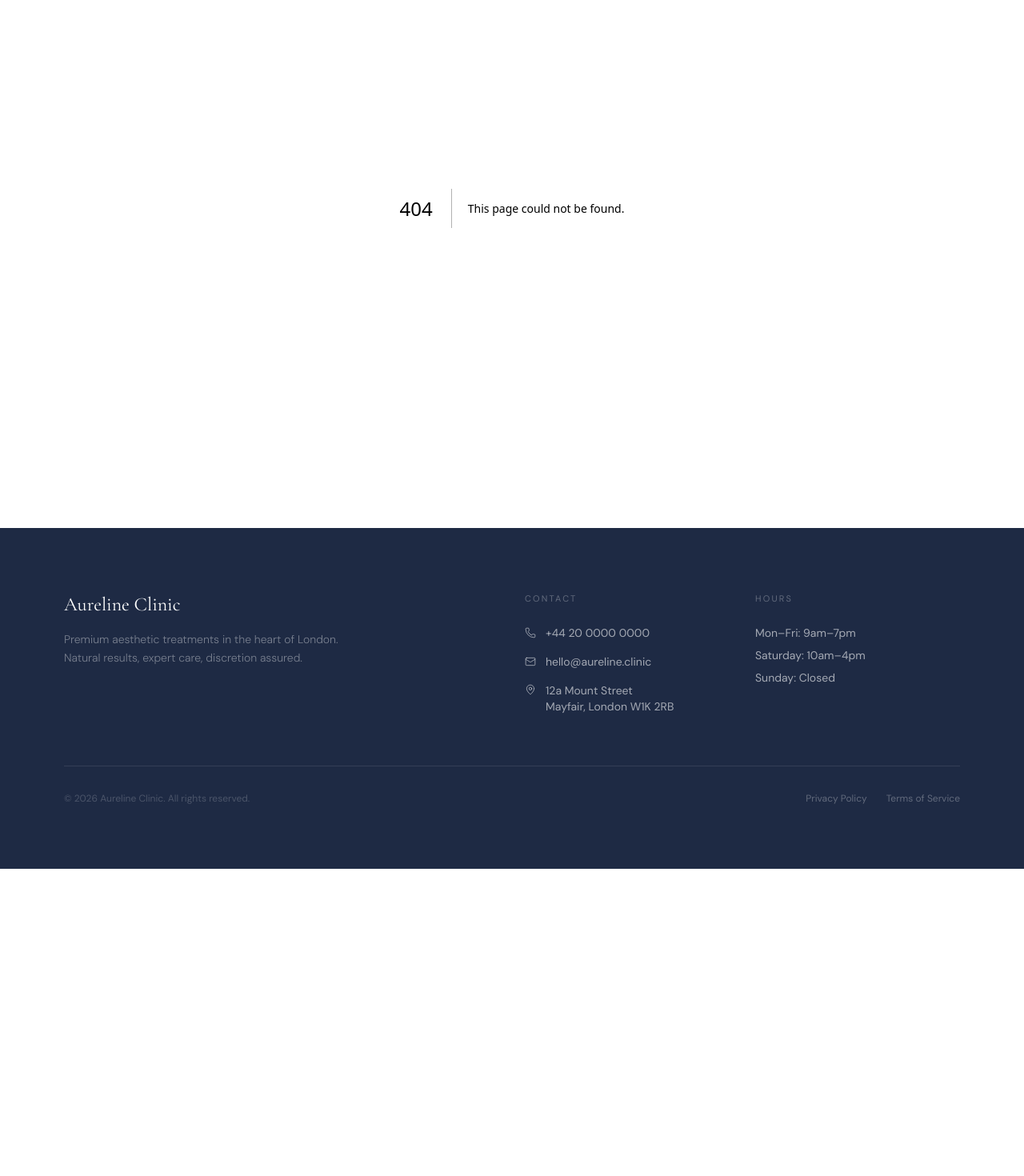
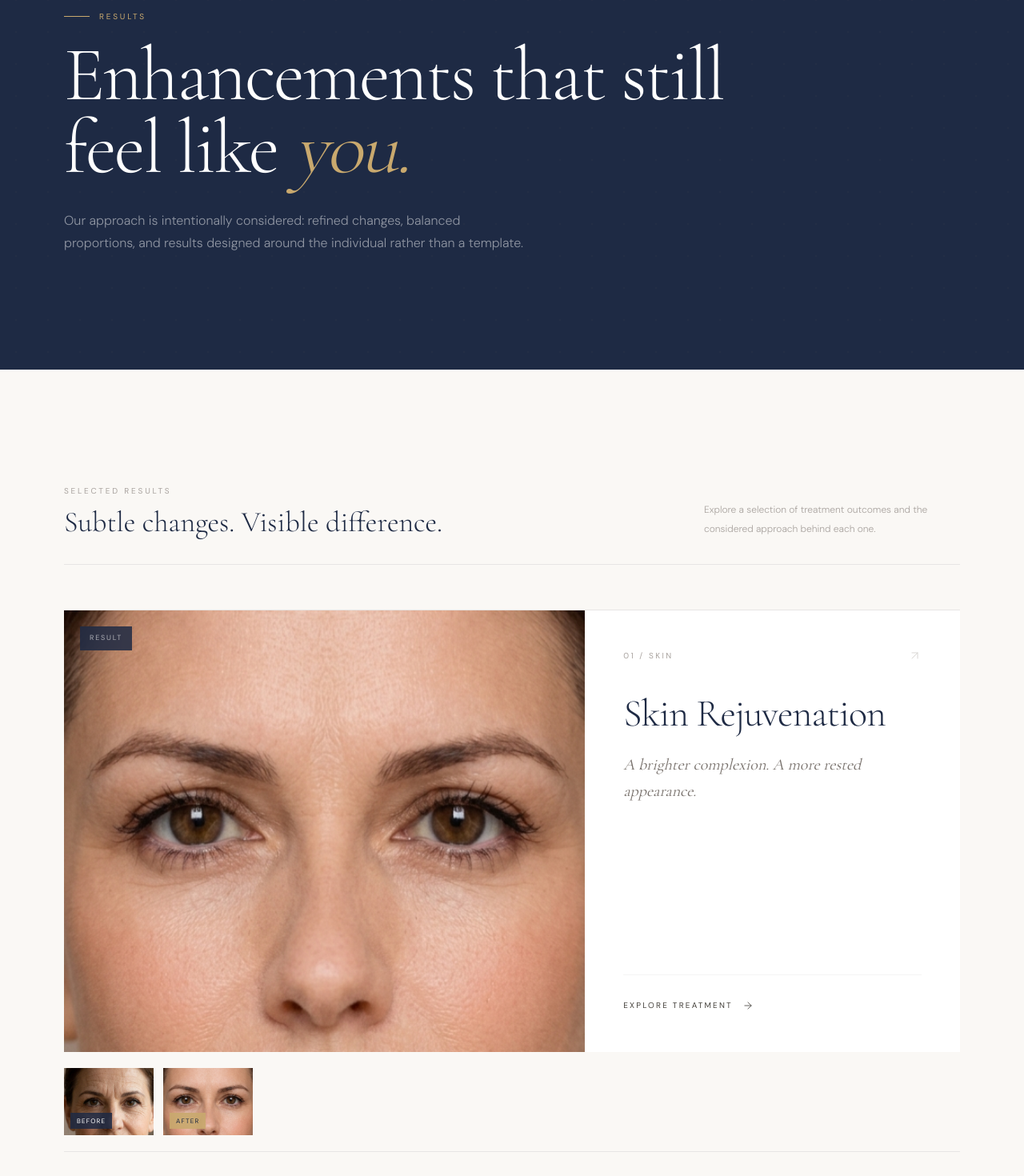
Before and after one commit to primyst/aureline, a Next.js app in the folder my-app/: page /results in a window 1280 px wide. Before the commit this address had no page. Shown: the part 140-1610 px from the top of the page at 80% size. Before the commit the page ends 1226 px from the top, so only its background shows below. Built offline with nearby package versions, Linux system fonts and the light colour scheme.

Commit message:
Build Aureline results page

```diff
--- /dev/null
+++ b/my-app/app/results/page.tsx
@@ -0,0 +1,206 @@
+"use client";
+
+import Link from "next/link";
+import { motion } from "framer-motion";
+import { ArrowRight, ArrowUpRight } from "lucide-react";
+
+const results = [
+  {
+    number: "01",
+    slug: "skin-rejuvenation",
+    treatment: "Skin Rejuvenation",
+    category: "Skin",
+    caption: "A brighter complexion. A more rested appearance.",
+    before: "/face-before.png",
+    after: "/face-after.png",
+  },
+  {
+    number: "02",
+    slug: "lip-enhancement",
+    treatment: "Lip Enhancement",
+    category: "Injectables",
+    caption: "Natural volume. Balanced proportions.",
+    before: "/lip-before.jpg",
+    after: "/lip-after.jpg",
+  },
+];
+
+function Result({
+  result,
+  index,
+}: {
+  result: (typeof results)[number];
+  index: number;
+}) {
+  return (
+    <motion.article
+      initial={{ opacity: 0, y: 35 }}
+      whileInView={{ opacity: 1, y: 0 }}
+      viewport={{ once: true, margin: "-80px" }}
+      transition={{ duration: 0.7, delay: index * 0.12 }}
+      className="group"
+    >
+      <div className="grid border-t border-stone-200 lg:grid-cols-[1fr_0.72fr]">
+        <div className="relative aspect-[4/3] overflow-hidden bg-stone-100 lg:aspect-[1.18/1]">
+          <img
+            src={result.after}
+            alt={`${result.treatment} result`}
+            className="h-full w-full object-cover transition-transform duration-700 group-hover:scale-[1.02]"
+          />
+          <div className="absolute left-5 top-5 flex items-center gap-2 bg-[#1E2A44]/85 px-3 py-2 backdrop-blur-sm">
+            <span className="text-[9px] uppercase tracking-[0.2em] text-white/60">
+              Result
+            </span>
+          </div>
+        </div>
+
+        <div className="flex flex-col justify-between bg-white p-7 sm:p-10 lg:p-12">
+          <div>
+            <div className="flex items-center justify-between">
+              <span className="text-[10px] uppercase tracking-[0.25em] text-stone-400">
+                {result.number} / {result.category}
+              </span>
+              <ArrowUpRight
+                size={17}
+                strokeWidth={1.3}
+                className="text-stone-300 transition-all duration-300 group-hover:-translate-y-0.5 group-hover:translate-x-0.5 group-hover:text-[#C9A96E]"
+              />
+            </div>
+
+            <h2 className="mt-10 font-serif text-4xl font-light leading-[1] tracking-[-0.02em] text-[#1E2A44] sm:text-5xl">
+              {result.treatment}
+            </h2>
+            <p className="mt-6 max-w-sm font-serif text-xl italic leading-relaxed text-stone-500">
+              {result.caption}
+            </p>
+          </div>
+
+          <div className="mt-12 border-t border-stone-100 pt-6">
+            <Link
+              href={`/treatments/${result.slug}`}
+              className="inline-flex items-center gap-3 text-[10px] uppercase tracking-[0.22em] text-stone-700 transition-colors hover:text-[#C9A96E]"
+            >
+              Explore treatment
+              <ArrowRight size={14} strokeWidth={1.4} />
+            </Link>
+          </div>
+        </div>
+      </div>
+
+      <div className="grid grid-cols-2 gap-px bg-stone-200 lg:hidden">
+        <div className="relative aspect-[4/3] overflow-hidden bg-stone-100">
+          <img
+            src={result.before}
+            alt="Before treatment"
+            className="h-full w-full object-cover"
+          />
+          <span className="absolute bottom-3 left-3 bg-[#1E2A44]/85 px-2.5 py-1 text-[9px] uppercase tracking-[0.18em] text-white">
+            Before
+          </span>
+        </div>
+        <div className="relative aspect-[4/3] overflow-hidden bg-stone-100">
+          <img
+            src={result.after}
+            alt="After treatment"
+            className="h-full w-full object-cover"
+          />
+          <span className="absolute bottom-3 left-3 bg-[#C9A96E]/90 px-2.5 py-1 text-[9px] uppercase tracking-[0.18em] text-[#1E2A44]">
+            After
+          </span>
+        </div>
+      </div>
+
+      <div className="hidden gap-3 border-b border-stone-200 py-5 lg:flex">
+        <div className="relative aspect-[4/3] w-28 overflow-hidden bg-stone-100">
+          <img src={result.before} alt="Before treatment" className="h-full w-full object-cover" />
+          <span className="absolute bottom-2 left-2 bg-[#1E2A44]/85 px-2 py-1 text-[8px] uppercase tracking-[0.15em] text-white">Before</span>
+        </div>
+        <div className="relative aspect-[4/3] w-28 overflow-hidden bg-stone-100">
+          <img src={result.after} alt="After treatment" className="h-full w-full object-cover" />
+          <span className="absolute bottom-2 left-2 bg-[#C9A96E]/90 px-2 py-1 text-[8px] uppercase tracking-[0.15em] text-[#1E2A44]">After</span>
+        </div>
+      </div>
+    </motion.article>
+  );
+}
+
+export default function ResultsPage() {
+  return (
+    <main className="bg-[#FAF8F5] text-stone-800">
+      <section className="relative overflow-hidden bg-[#1E2A44] px-6 py-28 sm:px-10 lg:px-20 lg:py-36">
+        <div className="absolute inset-0 opacity-[0.035] bg-[radial-gradient(circle_at_center,_#C9A96E_1px,_transparent_1px)] bg-[length:40px_40px]" />
+        <div className="relative z-10 mx-auto max-w-[1440px]">
+          <motion.div
+            initial={{ opacity: 0, y: 25 }}
+            animate={{ opacity: 1, y: 0 }}
+            transition={{ duration: 0.7 }}
+            className="max-w-4xl"
+          >
+            <span className="mb-5 inline-flex items-center gap-3 text-[10px] uppercase tracking-[0.28em] text-[#C9A96E]">
+              <span className="h-px w-8 bg-[#C9A96E]" />
+              Results
+            </span>
+            <h1 className="font-serif text-5xl font-light leading-[0.95] tracking-[-0.025em] text-white sm:text-6xl lg:text-8xl">
+              Enhancements that still feel like
+              <span className="italic text-[#C9A96E]"> you.</span>
+            </h1>
+            <p className="mt-8 max-w-xl text-sm font-light leading-7 text-white/50 sm:text-base">
+              Our approach is intentionally considered: refined changes, balanced proportions, and results designed around the individual rather than a template.
+            </p>
+          </motion.div>
+        </div>
+      </section>
+
+      <section className="px-6 py-24 sm:px-10 lg:px-20 lg:py-36">
+        <div className="mx-auto max-w-[1200px]">
+          <div className="mb-14 flex flex-col gap-5 border-b border-stone-200 pb-8 sm:flex-row sm:items-end sm:justify-between">
+            <div>
+              <p className="text-[10px] uppercase tracking-[0.28em] text-stone-400">Selected results</p>
+              <h2 className="mt-3 font-serif text-3xl font-light text-[#1E2A44] sm:text-4xl">
+                Subtle changes. Visible difference.
+              </h2>
+            </div>
+            <p className="max-w-xs text-xs font-light leading-6 text-stone-400">
+              Explore a selection of treatment outcomes and the considered approach behind each one.
+            </p>
+          </div>
+
+          <div className="space-y-20 lg:space-y-28">
+            {results.map((result, index) => (
+              <Result key={result.treatment} result={result} index={index} />
+            ))}
+          </div>
+        </div>
+      </section>
+
+      <section className="border-t border-stone-200 bg-white px-6 py-24 sm:px-10 lg:px-20 lg:py-32">
+        <div className="mx-auto max-w-4xl text-center">
+          <p className="text-[10px] uppercase tracking-[0.3em] text-stone-400">A considered approach</p>
+          <h2 className="mt-5 font-serif text-4xl font-light leading-tight tracking-[-0.02em] text-[#1E2A44] sm:text-5xl">
+            The goal is not to look different.
+            <br />
+            <span className="italic text-stone-400">It is to feel more like yourself.</span>
+          </h2>
+          <p className="mx-auto mt-7 max-w-lg text-sm font-light leading-7 text-stone-500">
+            Every treatment begins with a consultation. We take the time to understand your goals before recommending an approach.
+          </p>
+          <Link
+            href="/consultation"
+            className="mt-9 inline-flex items-center gap-3 bg-[#1E2A44] px-8 py-4 text-[10px] uppercase tracking-[0.22em] text-white transition-colors hover:bg-[#273653]"
+          >
+            Book a Consultation
+            <ArrowRight size={14} strokeWidth={1.4} />
+          </Link>
+        </div>
+      </section>
+
+      <section className="bg-[#FAF8F5] px-6 py-8 sm:px-10 lg:px-20">
+        <div className="mx-auto max-w-[1200px] border-t border-stone-200 pt-6">
+          <p className="text-[10px] font-light leading-5 text-stone-400">
+            Results shown are for demonstration purposes only. Individual results vary and depend on treatment, skin, anatomy, and personal circumstances. A consultation is required before treatment.
+          </p>
+        </div>
+      </section>
+    </main>
+  );
+}
```
